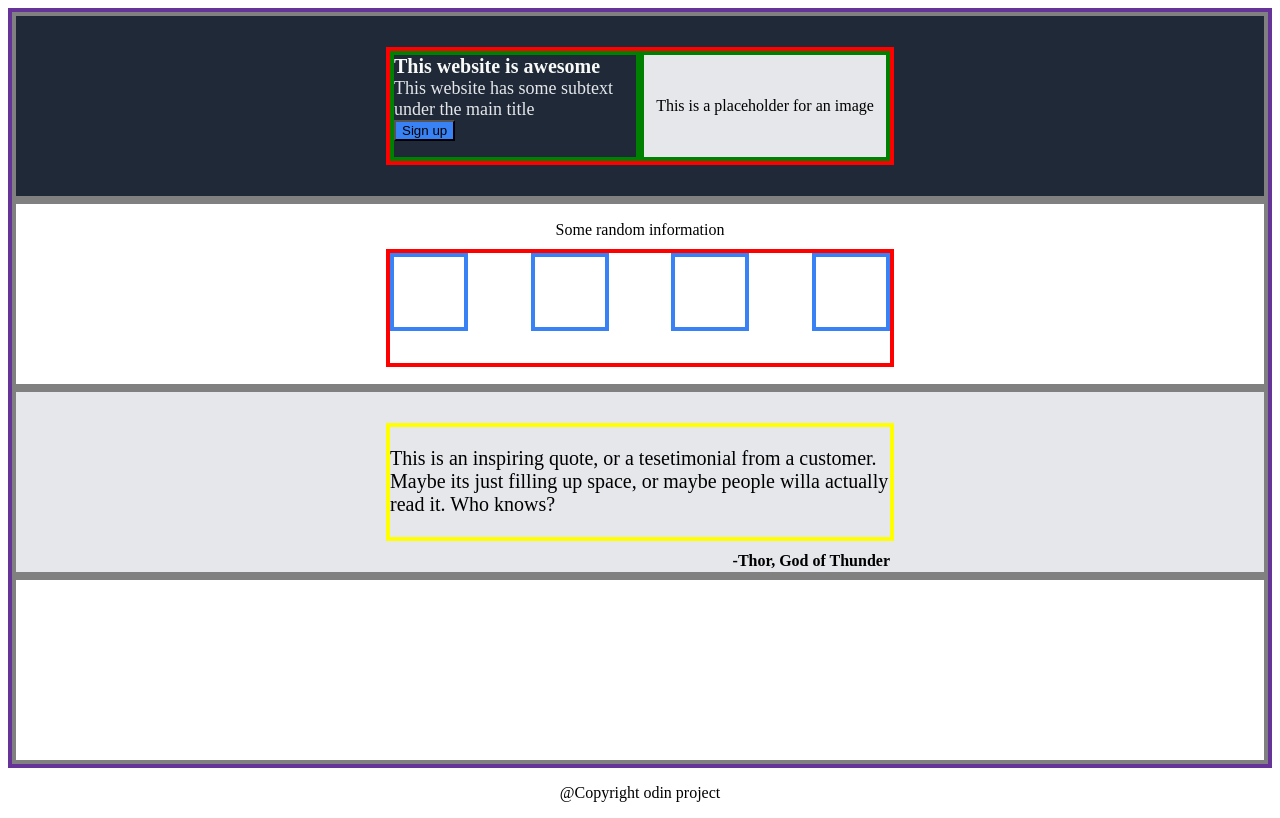
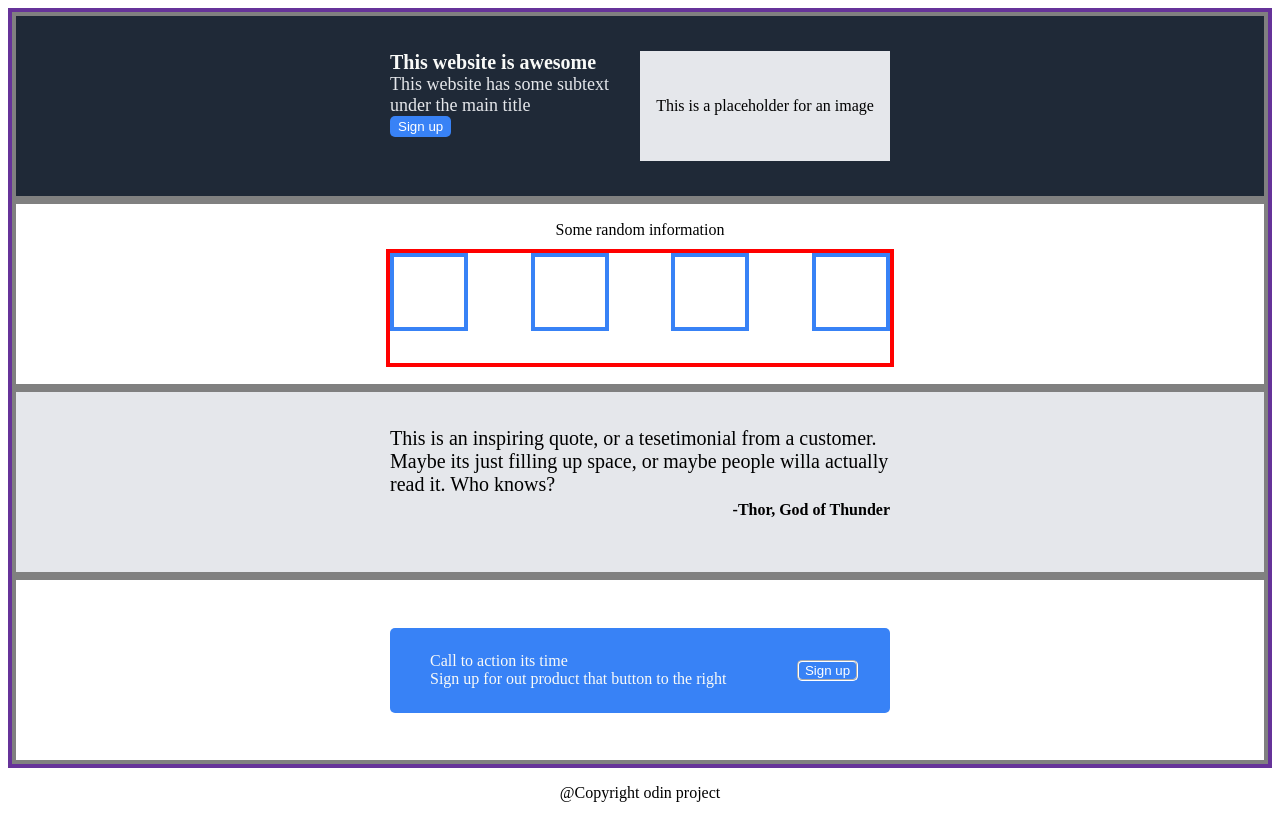
Before and after one commit to Angelcoco1985/landing-page, a plain HTML site: page index.html in a window 1280 px wide. Drawn offline with Linux system fonts and the light colour scheme.

Commit message:
add round corners, center box 4, take off some borders

```diff
--- a/index.html
+++ b/index.html
@@ -43,7 +43,17 @@
             </div>
         </div>
 
-        <div class="box4"></div>
+        <div class="box4">
+            <div class="box4-1">
+                <div class="box4-1-1">
+                    <p class="box4-text1">Call to action its time</p>
+                    <p class="box4-text2">Sign up for out product that button to the right</p>
+                </div>
+                <div class="box4-1-2">
+                    <button class="box4button">Sign up</button>
+                </div>
+            </div>
+        </div>
 
     </div>
 </body>
--- a/style.css
+++ b/style.css
@@ -16,7 +16,7 @@
 }
 
 .box1-1 {
-    border: 4px solid red;
+    /* border: 4px solid red; */
     height: 110px;
     width: 500px;
     display: flex;
@@ -24,14 +24,14 @@
     align-items: stretch;
 }
 .box1-1-1 {
-    border: 4px solid green;
+    /* border: 4px solid green; */
     /* height: 50px; */
     flex: 1;
     /* gap: 5px; */
 
 }
 .box1-1-2 {
-    border: 4px solid green;
+    /* border: 4px solid green; */
     /* height:50px; */
     flex: 1;
     background-color: #E5E7EB;
@@ -67,11 +67,42 @@
 }
 
 .box3-1 {
-    border: 4px solid yellow;
+    /* border: 4px solid yellow; */
     height: 110px;
     width: 500px;
     display: flex;
     flex-direction: column;
+}
+
+.box4 {
+    justify-content: center;
+    align-items: center;
+    display: flex;
+    background-color: white;
+}
+
+.box4-1 {
+    /* border: 4px solid red; */
+    height: 85px;
+    width: 500px;
+    display: flex;
+    background-color: #3882F6;
+    border-radius: 5px;
+}
+
+.box4-1-1 {
+    display: flex;
+    justify-content: center;
+    align-items: baseline;
+    flex-direction: column;
+    flex: 3;
+}
+
+.box4-1-2 {
+    display: flex;
+    justify-content: center;
+    align-items: center;
+    flex: 1;
 }
 
 .footer-text {
@@ -96,6 +127,9 @@
 
 .button1 {
     background-color: #3882F6;
+    color: white;
+    border-color: transparent;
+    border-radius: 5px;
 }
 
 .box2-text {
@@ -109,9 +143,31 @@
 
 .text1-box3 {
     font-size: 20px;
+    margin-top: 0;
+    margin-bottom: 5px;
 }
 
 .text2-box3 {
+    margin-top: 0;
     font-weight: bold;
     align-self: flex-end;
 }
+
+.box4-text1 {
+    margin: 0;
+    color: #F9FAF8;
+    /* font-size: ; */
+    margin-left: 40px;
+}
+.box4-text2 {
+    margin: 0;
+    color: #F9FAF8;
+}
+
+.box4button {
+    background-color: transparent;
+    color: white;
+    border-color: white;
+    border-radius: 5px;
+    border-style: groove;
+}
```
